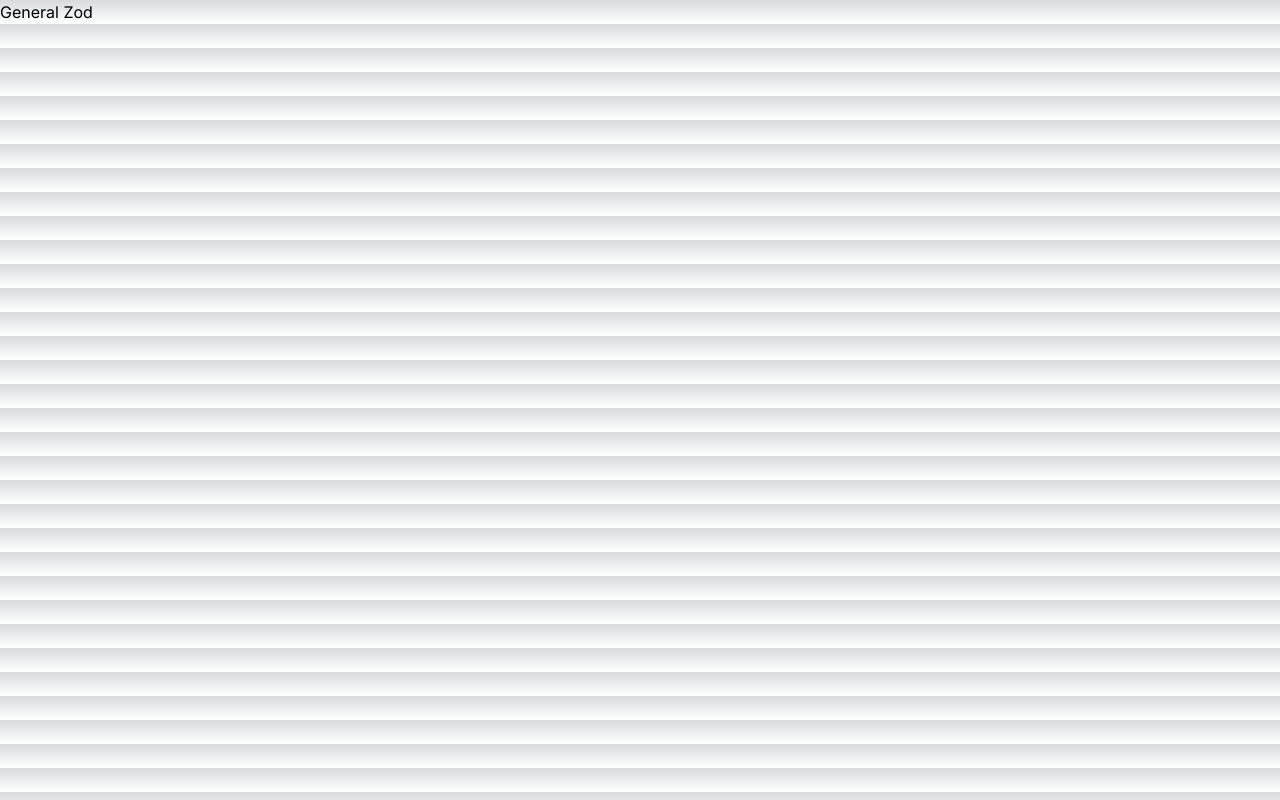
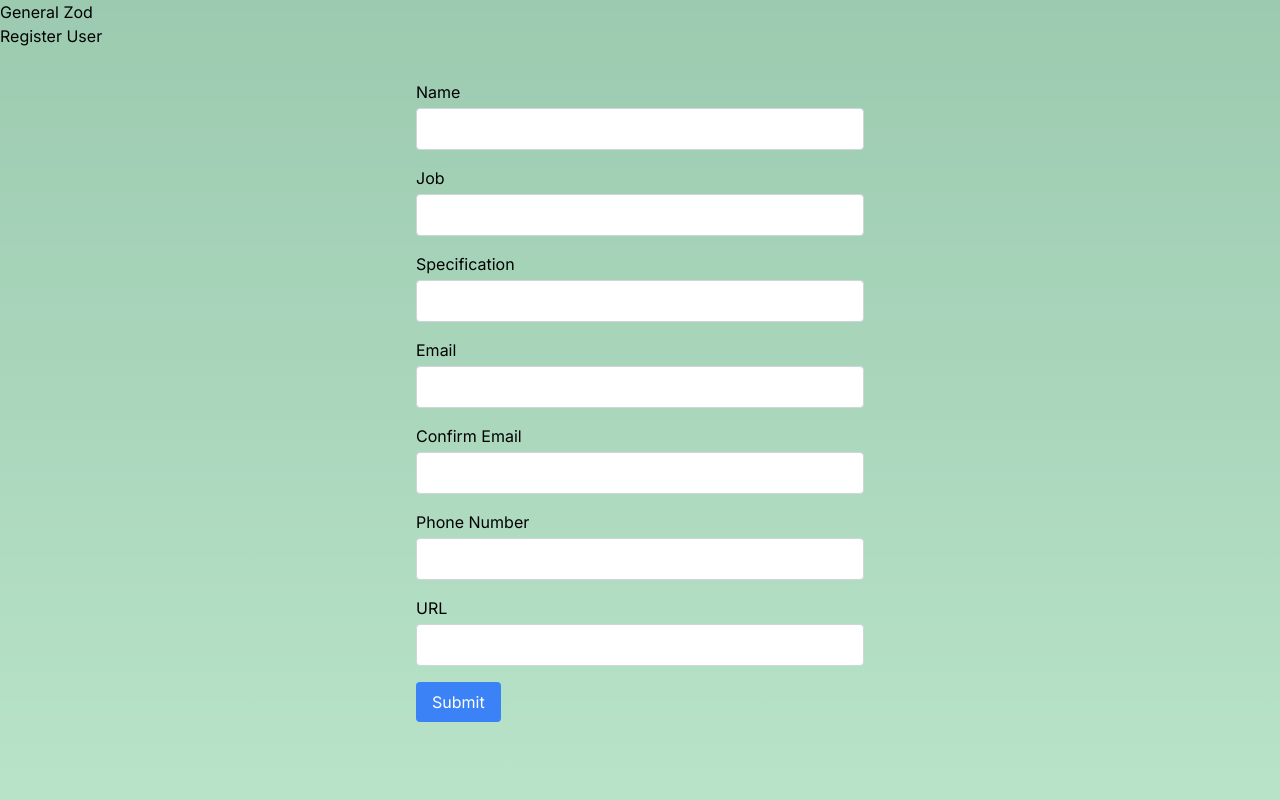
Before and after one commit to mungaben/generalzod, a Next.js app: page / in a window 1280 px wide. Built offline with nearby package versions, Linux system fonts and the light colour scheme.

Commit message:
post data with  zod schema

```diff
--- /dev/null
+++ b/Utils/ZodSchema.ts
@@ -0,0 +1,18 @@
+import { z } from "zod";
+
+
+
+export const DataUser = z
+.object({
+  name: z.string().max(5).default("krypto"),
+  job: z.string().max(50)?.default("Software Engineer"),
+  specification: z.string(),
+  email: z.string().email(),
+  phonenumber: z.string().optional(),
+  confirmemail: z.string().email(),
+  url: z.string().url().optional(),
+})
+.refine((data) => data.email === data.confirmemail, {
+  message: "Emails must match",
+  path: ["confirmemail"],
+});
--- a/app/api/RegisterUser/route.ts
+++ b/app/api/RegisterUser/route.ts
@@ -1,5 +1,6 @@
 
 
+import { DataUser } from "@/Utils/ZodSchema";
 import { NextResponse, NextRequest } from "next/server";
 import { any, number, z } from "zod";
 
@@ -8,18 +9,7 @@ import { any, number, z } from "zod";
 //     data: { name: 'Zod', job: 'KRYPTO VILLIAN', specification: 'protector' }
 //   }
 
-const DataUser = z.object({
-    name: z.string().default('krypto'),
-    job: z.string(),
-    specification: z.string(),
-    email: z.string().email(),
-    phonenumber: z.string().optional(),
-    confirmemail: z.string().email(),
-    url: z.string().url().optional(),
-}).refine((data) => data.email === data.confirmemail, {
-    message: 'Emails must match',
-    path: ['confirmemail']
-})
+
 
 const User = z.object({
     data: DataUser
--- a/app/page.tsx
+++ b/app/page.tsx
@@ -1,9 +1,11 @@
+import REgisterUser from '@/components/REgisterUser'
 import Image from 'next/image'
 
 export default function Home() {
   return (
-    <main>
+    <main className='h-screen bg-green-600/30'>
       <h1>General Zod</h1>
+      <REgisterUser/>
 
     </main>
   )
--- a/components/REgisterUser.tsx
+++ b/components/REgisterUser.tsx
@@ -1,24 +1,13 @@
+"use client";
 import React from "react";
 import { useForm } from "react-hook-form";
 import { z } from "zod";
 import { zodResolver } from "@hookform/resolvers/zod";
+import { DataUser } from "@/Utils/ZodSchema";
+import axios from "axios";
 
 const REgisterUser = () => {
-  const DataUser = z
-    .object({
-      name: z.string().default("krypto"),
-      job: z.string(),
-      specification: z.string(),
-      email: z.string().email(),
-      phonenumber: z.string().optional(),
-      confirmemail: z.string().email(),
-      url: z.string().url().optional(),
-    })
-    .refine((data) => data.email === data.confirmemail, {
-      message: "Emails must match",
-      path: ["confirmemail"],
-    });
-type FormData = z.infer<typeof DataUser>;
+  type FormData = z.infer<typeof DataUser>;
   const {
     register,
     handleSubmit,
@@ -27,7 +16,21 @@ type FormData = z.infer<typeof DataUser>;
     resolver: zodResolver(DataUser),
   });
 
-  const onSubmit = (data: any) => console.log(data);
+  const onSubmit = (data: FormData) => {
+    // post data in RegisterUser api endpoint
+    try {
+      axios
+        .post("/api/RegisterUser",{data: data})
+        .then((dataposted) => {
+          console.log(dataposted.data);
+        })
+        .catch((error) => {
+          console.log(error);
+        });
+    } catch (error) {
+      console.log(error);
+    }
+  };
   return (
     <div>
       <h1>Register User</h1>
@@ -40,28 +43,42 @@ type FormData = z.infer<typeof DataUser>;
             <label className="block mb-1">Name</label>
             <input
               {...register("name")}
-              className="w-full px-3 py-2 border border-gray-300 rounded"
+              className="w-full px-3 py-2 border border-gray-300 rounded text-gray-800/80"
             />
+            {/* errors */}
+            {errors.name && (
+              <span className="text-red-500">{errors.name.message}</span>
+            )}
           </div>
           <div className="mb-4">
             <label className="block mb-1">Job</label>
             <input
               {...register("job")}
-              className="w-full px-3 py-2 border border-gray-300 rounded"
+              className="w-full px-3 py-2 border border-gray-300 rounded text-gray-800/80"
             />
+            {/* errors */}
+            {errors.job && (
+              <span className="text-red-500">{errors.job.message}</span>
+            )}
           </div>
           <div className="mb-4">
             <label className="block mb-1">Specification</label>
             <input
               {...register("specification")}
-              className="w-full px-3 py-2 border border-gray-300 rounded"
+              className="w-full px-3 py-2 border border-gray-300 rounded text-gray-800/80"
             />
+            {/* errors */}
+            {errors.specification && (
+              <span className="text-red-500">
+                {errors.specification.message}
+              </span>
+            )}
           </div>
           <div className="mb-4">
             <label className="block mb-1">Email</label>
             <input
               {...register("email")}
-              className="w-full px-3 py-2 border border-gray-300 rounded"
+              className="w-full px-3 py-2 border border-gray-300 rounded text-gray-800/80"
             />
             {errors.email && (
               <span className="text-red-500">{errors.email.message}</span>
@@ -71,7 +88,7 @@ type FormData = z.infer<typeof DataUser>;
             <label className="block mb-1">Confirm Email</label>
             <input
               {...register("confirmemail")}
-              className="w-full px-3 py-2 border border-gray-300 rounded"
+              className="w-full px-3 py-2 border border-gray-300 rounded text-gray-800/80"
             />
             {errors.confirmemail && (
               <span className="text-red-500">
@@ -82,16 +99,25 @@ type FormData = z.infer<typeof DataUser>;
           <div className="mb-4">
             <label className="block mb-1">Phone Number</label>
             <input
+
               {...register("phonenumber")}
-              className="w-full px-3 py-2 border border-gray-300 rounded"
+              className="w-full px-3 py-2 border border-gray-300 rounded text-gray-800/80"
             />
+            {/* errors */}
+            {errors.phonenumber && (
+              <span className="text-red-500">{errors.phonenumber.message}</span>
+            )}
           </div>
           <div className="mb-4">
             <label className="block mb-1">URL</label>
             <input
               {...register("url")}
-              className="w-full px-3 py-2 border border-gray-300 rounded"
+              className="w-full px-3 py-2 border border-gray-300 rounded text-gray-800/80"
             />
+            {/* errors */}
+            {errors.url && (
+              <span className="text-red-500">{errors.url.message}</span>
+            )}
           </div>
           <button
             type="submit"
--- a/package.json
+++ b/package.json
@@ -14,6 +14,7 @@
     "@types/react": "18.2.14",
     "@types/react-dom": "18.2.6",
     "autoprefixer": "10.4.14",
+    "axios": "^1.4.0",
     "eslint": "8.44.0",
     "eslint-config-next": "13.4.7",
     "next": "13.4.7",
```
Also changed, not shown: 1 other file (tests, documents, lock files or other folders).
